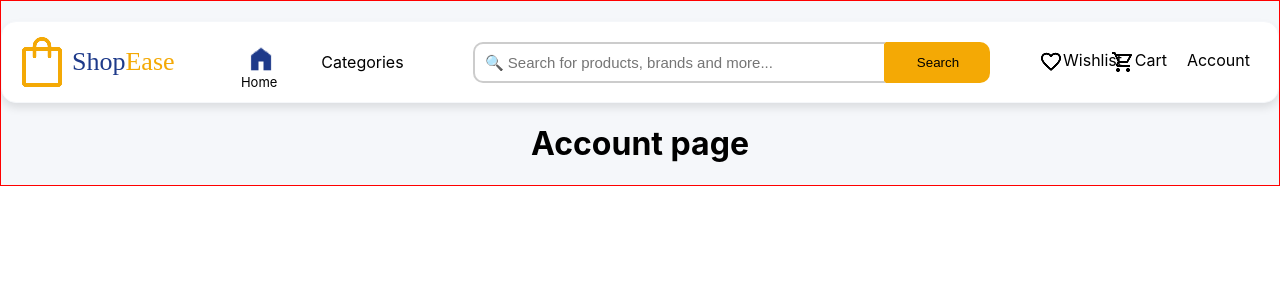
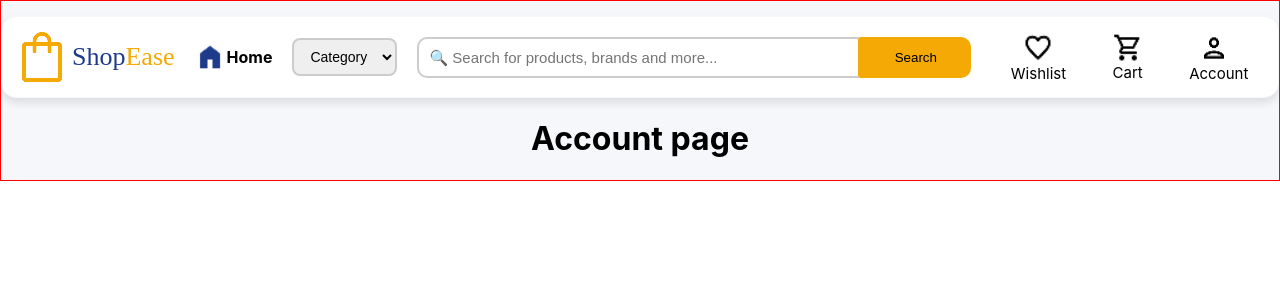
Before and after one commit to gaurav17032007/Recovery_code01, a React (Create React App) app: page /account in a window 1280 px wide. Shown: the top 300 px of the page. Built offline with nearby package versions, Linux system fonts and the light colour scheme.

Commit message:
Update home product image and navbar styles

```diff
--- a/src/Component/01_Home.jsx
+++ b/src/Component/01_Home.jsx
@@ -18,8 +18,8 @@ function Home() {
                         <div key={index.id}>
                             <p>{index.id}</p>
                             <p>{index.category}</p>
-                            {/* {<img src={index.images[0]} alt="" />}
-                            {<img src={index.thumbnail} alt="" />} */}
+                            {/* {<img src={index.images[0]} alt="" />} */}
+                            {<img src={index.thumbnail} alt="" />}
                         </div>
                     )
                 })
--- a/src/Component/07_Navbar.jsx
+++ b/src/Component/07_Navbar.jsx
@@ -4,10 +4,9 @@ import image1 from '../images/logo.png';
 import image2 from '../images/Home.png';
 import image3 from '../images/Cart.png';
 import image4 from '../images/Wishlist.png';
+import image5 from '../images/Account.png';
 import { useState } from 'react';
 import { useNavigate } from 'react-router-dom';
-import Wish_list from './04_Wishlist';
-// import Account_img from '../images/Account.png';
 function Navbar({ setvalue }) {
     const [val, setval] = useState("");
     const navigate = useNavigate();
@@ -17,8 +16,6 @@ function Navbar({ setvalue }) {
         console.log("run");
         navigate("/product_list");
     }
-    // useEffect(()=>{
-    // },setvalue);
     return (
         <div className='Nav_div'>
             <nav className='Nav_link'>
@@ -27,15 +24,18 @@ function Navbar({ setvalue }) {
                     <span className='Shop'>Shop<span className='Ease'>Ease</span></span>
                 </div>
 
-                <div className='Home_plus'>
+                <div className="nav_links">
+                    <Link to="/" className="nav_item">
+                        <img src={image2} alt="home icon" />
+                        <span>Home</span>
+                    </Link>
 
-                    <div className='Home_img'>
-                        <Link to='/'>
-                            <img src={image2} alt="Home logo" />Home
-                        </Link>
-                    </div>
+                    <select className='nav_option' >
+                        <option selected disabled>Category</option>
+                        <option>Men</option>
+                        <option>Women</option>
+                    </select>
 
-                    <Link to='/categories'>Categories</Link>
                 </div>
 
                 <div className='Nav_input'>
@@ -49,21 +49,26 @@ function Navbar({ setvalue }) {
                 </div>
 
                 <div className='Wishlist_plus'>
-
-                    <Link to='/wish_list'>
-                        <img src={image4} alt="" />
-                        Wishlist
-                    </Link>
+                    <div className='Heart'>
+                        <img src={image4} type='checkbox' alt="" />
+                        <span>Wishlist</span>
+                    </div>
 
                     <div className='Cart_img'>
 
                         <Link to='/cart'>
-                            <img src={image3} alt="" />Cart
+                            <img src={image3} alt="" />
+                            <span>Cart</span>
                         </Link>
 
                     </div>
 
-                    <Link to='/account'>Account</Link>
+                    <div className='Account'>
+                        <Link to='/account'>
+                            <img src={image5} alt="" />
+                            <span>Account</span>
+                        </Link>
+                    </div>
                 </div>
                 {/* <img src={Account_img} alt="" /> */}
             </nav>
--- a/src/Css_files/07_Navbar.css
+++ b/src/Css_files/07_Navbar.css
@@ -1,5 +1,5 @@
 .Nav_div {
-    margin: 20px auto;
+    margin: 15px auto;
     width: 100%;
     max-width: 1400px;
     padding: 10px 10px;
@@ -9,6 +9,8 @@
     box-shadow: 0 5px 8px rgba(0, 0, 0, 0.1);
     flex-wrap: wrap;
     background-color: white;
+    position: sticky;
+    top: 0;
 }
 
 .Nav_link {
@@ -34,26 +36,13 @@
 .Shop {
     color: #1e3a8a;
 }
+
 .Ease {
     color: #f4a905;
 }
 
-.Home_plus {
-    flex: 1;
-    display: flex;
-    justify-content: center;
-    align-items: center;
-}
-
-.Home_plus a {
-    display: flex;
-    width: 50%;
-    text-decoration: none;
-    justify-content: space-evenly;
-}
-
 .Nav_input {
-    flex: 2;
+    flex:2;
     display: flex;
     flex-direction: row;
 }
@@ -67,8 +56,7 @@
     font-size: 15px;
 }
 
-.Nav_input input,
-:focus {
+.Nav_input input:focus {
     outline: none;
 }
 
@@ -81,45 +69,89 @@
     background-color: #f4a905;
 }
 
-.Home_img {
-    display: flex;
-    justify-content: center;
-    align-items: center;
-    width: 30%;
-}
-
-.Home_img img {
-    width: 30px;
-    justify-content: center;
-    align-items: center;
-    margin: 10px 0 0 6px;
-}
-
-.Home_img a {
-    flex-direction: column;
-    font-size: 13px;
-    /* align-items: center; */
-}
-
 .Wishlist_plus {
     flex: 1;
     display: flex;
     justify-content: center;
     gap: 20px;
+    width: 100%;
+    height: 7vh;
+    font-size: 15px;
 }
 
 .Wishlist_plus a {
     display: flex;
-    width: 20%;
     text-decoration: none;
     justify-content: space-evenly;
+    flex-direction: column;
 }
-/* .Cart_img{
+
+.Heart {
+    display: flex;
+    flex-direction: column;
+    justify-content: center;
+    align-items: center;
+    font-size: 15px;
+}
+
+.Heart img {
+    width: 30px;
+    height: 4vh;
+}
+
+.Cart_img {
     display: flex;
     align-items: center;
     width: 30%;
+    justify-content: center;
+    font-size: 15px;
 }
-.Cart_img img{
+
+.Cart_img img {
+    display: flex;
+}
+
+.Account {
+    display: flex;
+    align-items: center;
+    justify-content: center;
+}
+
+.Account img {
     display: flex;
     width: 30px;
-} */
+    height: 4vh;
+    justify-content: center;
+    align-items: center;
+    margin: 0 0 0 10px;
+}
+
+.nav_links {
+  display: flex;
+  gap: 20px;
+}
+
+.nav_item {
+  display: flex;
+  align-items: center;
+  gap: 2px;
+  text-decoration: none;
+  color: black;
+  font-weight: bolder;
+}
+
+.nav_item img {
+  width: 30px;
+}
+.nav_option {
+  padding: 8px 12px;
+  border-radius: 8px;
+  border: 2px solid #ccc;
+  font-size: 14px;
+  cursor: pointer;
+}
+.nav_option:focus {
+  outline: none;
+  border-color: #1e3a8a;
+  box-shadow: 0 0 5px rgba(30, 58, 138, 0.3);
+}
```
